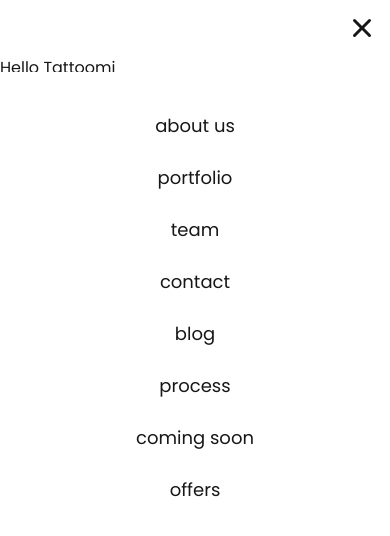
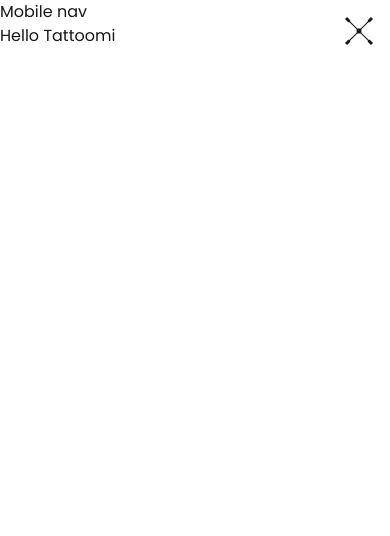
Before and after one commit to rajeshrajdeep/tattoomi, a Next.js app: page / in a window 390 px wide. Both pictures are taken after a click on the button 362 px from the left and 28 px from the top of the page. Shown: the top 536 px of the page. Built offline with nearby package versions, Linux system fonts and the light colour scheme.

Commit message:
dsfhjkdhf

```diff
--- a/app/globals.css
+++ b/app/globals.css
@@ -53,3 +53,19 @@ body {
 button {
   cursor: pointer;
 }
+
+.scalingAnimation {
+  animation: scalingAnime 0.5s ease-in-out;
+}
+
+@keyframes scalingAnime {
+  0% {
+    transform: scale(1);
+  }
+  50% {
+    transform: scale(0);
+  }
+  100% {
+    transform: scale(1);
+  }
+}
--- a/components/navigation/MobileNav.tsx
+++ b/components/navigation/MobileNav.tsx
@@ -1,74 +1,33 @@
 // components/navigation/MobileNav.tsx
 "use client";
+import { useState } from 'react'
+import { GiTireIronCross } from 'react-icons/gi'
 
-import { useState, useEffect } from "react";
-import Link from "next/link";
-import { HiMenu, HiX } from "react-icons/hi";
-
-const links = [
-  { href: "#about", label: "about us" },
-  { href: "#portfolio", label: "portfolio" },
-  { href: "#team", label: "team" },
-  { href: "#contact", label: "contact" },
-  { href: "/blog", label: "blog" },
-  { href: "/process", label: "process" },
-  { href: "/comingsoon", label: "coming soon" },
-  { href: "/offers", label: "offers" },
-];
 
 export const MobileNav = () => {
   const [isOpen, setIsOpen] = useState(false);
 
-  const toggleNav = () => setIsOpen((prev) => !prev);
-  const closeNav = () => setIsOpen(false);
+  const openSideNav = () => {
+    setIsOpen(true);
+  }
 
-  useEffect(() => {
-    document.body.style.overflow = isOpen ? "hidden" : "";
-    return () => {
-      document.body.style.overflow = "";
-    };
-  }, [isOpen]);
+  const closeSideNav = () => {
+    setIsOpen(false);
+  }
 
   return (
-    <div className="sm:hidden">
-      <button
-        onClick={toggleNav}
-        aria-label={isOpen ? "Close menu" : "Open menu"}
-        aria-expanded={isOpen}
-        className="relative flex place-self-end p-4 text-3xl w-14 h-14 items-center justify-center"
-      >
-        <HiMenu
-          className={`absolute transition-all duration-150 ease-in-out ${
-            isOpen ? "opacity-0 scale-0" : "opacity-100 scale-100"
-          }`}
-        />
-        <HiX
-          className={`absolute transition-all duration-150 ease-in-out ${
-            isOpen ? "opacity-100 scale-100 rotate-0" : "opacity-0 scale-0 rotate-45"
-          }`}
-        />
+    <>
+      <button onClick={openSideNav} className={`sm:hidden absolute right-0 p-4 text-3xl transition-transform duration-150 ease-in-out ${isOpen ? 'rotate-90 scalingAnimation' : 'rotate-45'}`}>
+        <GiTireIronCross />
       </button>
 
-      <nav
-        aria-label="Mobile navigation"
-        className={`fixed inset-0 top-18 bg-background z-40 transition-all duration-150 ease-in-out ${
-          isOpen ? "opacity-100 pointer-events-auto" : "opacity-0 pointer-events-none"
-        }`}
-      >
-        <ul className="flex flex-col items-center gap-6 pt-10 text-lg">
-          {links.map(({ href, label }) => (
-            <li key={label}>
-              <Link
-                href={href}
-                onClick={closeNav}
-                className="hover:text-rose-600 transition-colors duration-150"
-              >
-                {label}
-              </Link>
-            </li>
-          ))}
-        </ul>
-      </nav>
-    </div>
-  );
-};
+      {isOpen && (
+        <>
+          <nav className='sm:hidden flex'>
+            Mobile nav
+          </nav>
+        </>
+      )}
+    </>
+  )
+}
```
